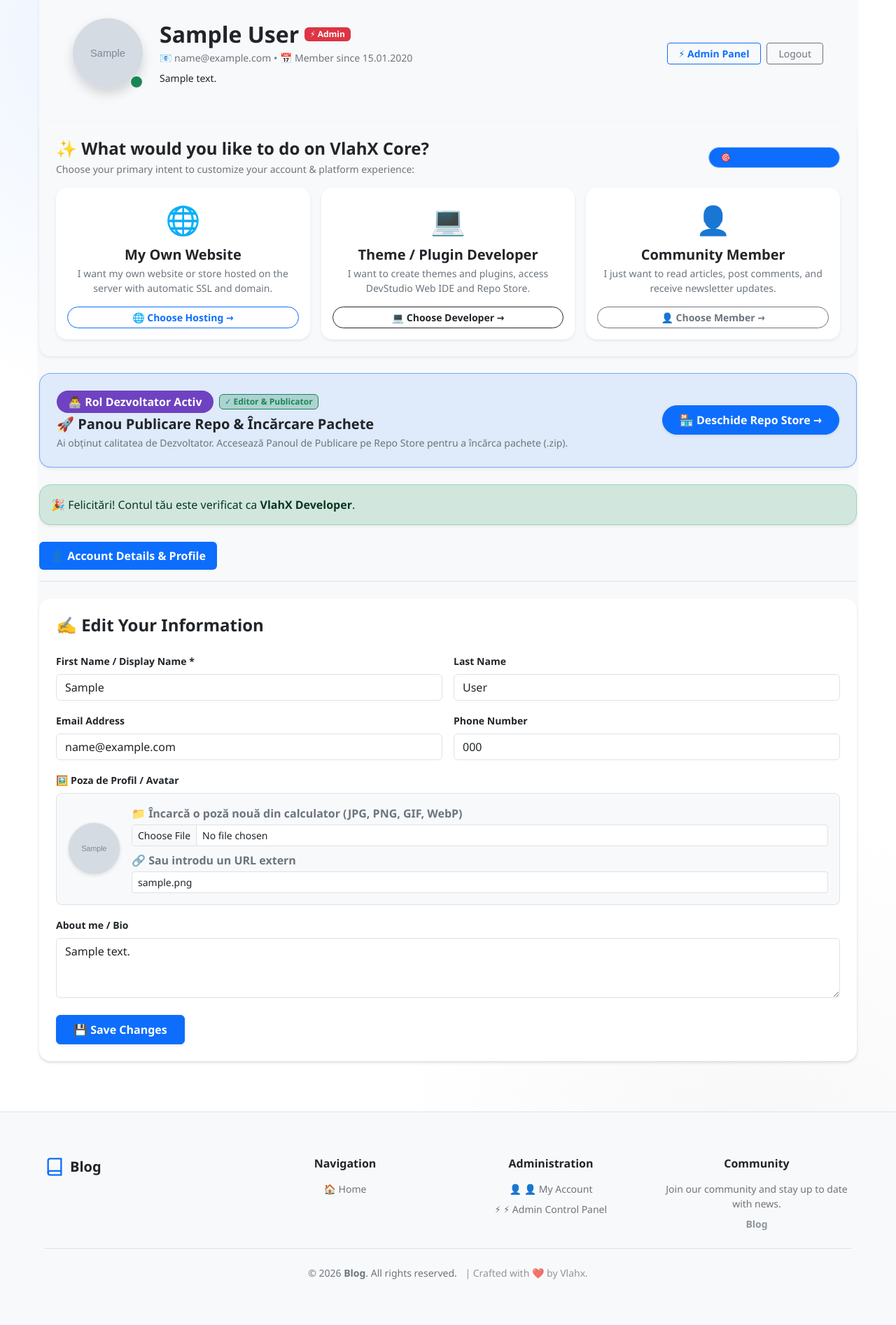
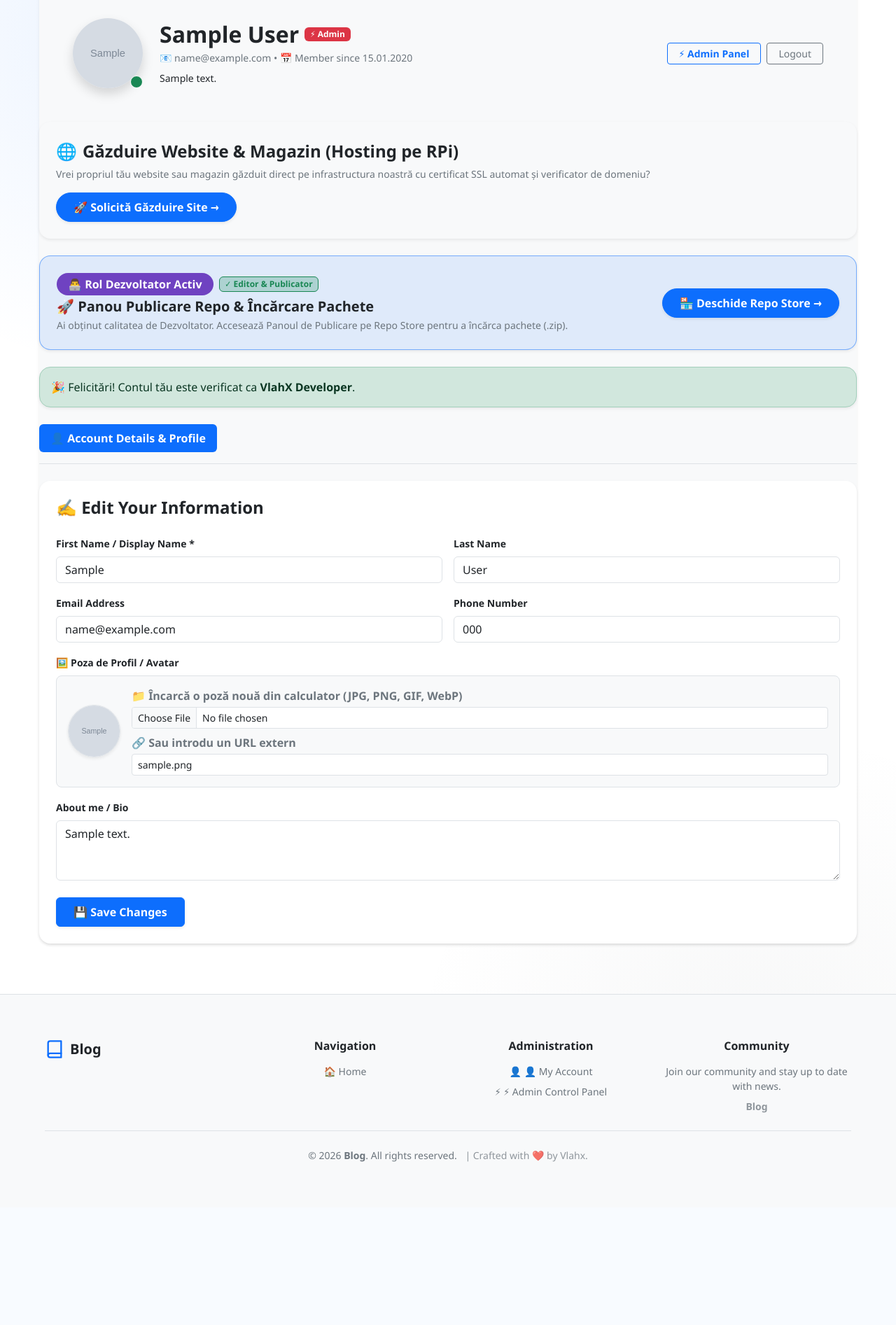
Before and after one commit to vlahx/app-blog, a FastAPI app: page /profile in a window 1280 px wide. Shown: the part 159-2052 px from the top of the page at 70% size. After the commit the page ends 1819 px from the top, so only its background shows below. Run offline with FastAPI, Linux system fonts and the light colour scheme; the visitor is signed in with stand-in values (Sample User, id 1); tables that the repository leaves empty hold one stand-in row (values such as "Sample post"); grey boxes marked "Sample" are stand-in pictures; parts of the project's set-up code (start-up, migrations or seed data) failed here and were passed over; some libraries are stand-ins or nearby versions.

Commit message:
refactor(profile): streamline layout by focusing on Hosting request banner and role requests

```diff
--- a/app/templates/user/profile.html
+++ b/app/templates/user/profile.html
@@ -59,64 +59,20 @@
   </div>
   {% endif %}
 
-  <!-- Onboarding & Intent Selection Card -->
+  <!-- Hosting Provisioning & Request Banner Card -->
   <div class="card border-0 shadow-sm rounded-4 mb-4 p-4 bg-body-tertiary border">
-    <div class="d-flex flex-wrap align-items-center justify-content-between gap-2 mb-3">
+    <div class="d-flex flex-wrap align-items-center justify-content-between gap-3">
       <div>
-        <h4 class="fw-bold mb-1 text-body">{{ t('profile.intentTitle') }}</h4>
-        <p class="text-secondary small mb-0">{{ t('profile.intentSubtitle') }}</p>
+        <div class="d-flex align-items-center gap-2 mb-1">
+          <span class="fs-4">🌐</span>
+          <h4 class="fw-bold mb-0 text-body">Găzduire Website & Magazin (Hosting pe RPi)</h4>
+        </div>
+        <p class="text-secondary small mb-0 mt-1">Vrei propriul tău website sau magazin găzduit direct pe infrastructura noastră cu certificat SSL automat și verificator de domeniu?</p>
       </div>
-      {% if user.onboarding_intent %}
-      <span class="badge bg-primary bg-opacity-20 text-primary border border-primary-subtle px-3 py-2 rounded-pill fw-semibold">
-        {{ t('profile.intentActive') }} {{ user.onboarding_intent|upper }}
-      </span>
-      {% endif %}
-    </div>
-
-    <div class="row g-3">
-      <!-- Intent 1: Hosting -->
-      <div class="col-md-4">
-        <div class="card h-100 border-0 shadow-sm rounded-4 p-3 text-center bg-body hover-shadow transition border {% if user.onboarding_intent == 'hosting' %}border-primary border-2{% endif %}">
-          <div class="fs-1 mb-2">🌐</div>
-          <h5 class="fw-bold mb-1 text-body">{{ t('profile.intentHostingTitle') }}</h5>
-          <p class="text-secondary small mb-3">{{ t('profile.intentHostingDesc') }}</p>
-          <form action="/profile/intent" method="POST" class="mt-auto">
-            <input type="hidden" name="intent" value="hosting">
-            <button type="submit" class="btn {% if user.onboarding_intent == 'hosting' %}btn-primary{% else %}btn-outline-primary{% endif %} btn-sm w-100 rounded-pill fw-semibold">
-              {% if user.onboarding_intent == 'hosting' %}✓ {{ t('profile.intentHostingTitle') }}{% else %}{{ t('profile.intentHostingBtn') }}{% endif %}
-            </button>
-          </form>
-        </div>
-      </div>
-
-      <!-- Intent 2: Developer -->
-      <div class="col-md-4">
-        <div class="card h-100 border-0 shadow-sm rounded-4 p-3 text-center bg-body hover-shadow transition border {% if user.onboarding_intent == 'developer' %}border-purple border-2{% endif %}">
-          <div class="fs-1 mb-2">💻</div>
-          <h5 class="fw-bold mb-1 text-body">{{ t('profile.intentDevTitle') }}</h5>
-          <p class="text-secondary small mb-3">{{ t('profile.intentDevDesc') }}</p>
-          <form action="/profile/intent" method="POST" class="mt-auto">
-            <input type="hidden" name="intent" value="developer">
-            <button type="submit" class="btn {% if user.onboarding_intent == 'developer' %}btn-dark{% else %}btn-outline-dark{% endif %} btn-sm w-100 rounded-pill fw-semibold">
-              {% if user.onboarding_intent == 'developer' %}✓ {{ t('profile.intentDevTitle') }}{% else %}{{ t('profile.intentDevBtn') }}{% endif %}
-            </button>
-          </form>
-        </div>
-      </div>
-
-      <!-- Intent 3: Member -->
-      <div class="col-md-4">
-        <div class="card h-100 border-0 shadow-sm rounded-4 p-3 text-center bg-body hover-shadow transition border {% if user.onboarding_intent == 'member' %}border-secondary border-2{% endif %}">
-          <div class="fs-1 mb-2">👤</div>
-          <h5 class="fw-bold mb-1 text-body">{{ t('profile.intentMemberTitle') }}</h5>
-          <p class="text-secondary small mb-3">{{ t('profile.intentMemberDesc') }}</p>
-          <form action="/profile/intent" method="POST" class="mt-auto">
-            <input type="hidden" name="intent" value="member">
-            <button type="submit" class="btn {% if user.onboarding_intent == 'member' %}btn-secondary{% else %}btn-outline-secondary{% endif %} btn-sm w-100 rounded-pill fw-semibold">
-              {% if user.onboarding_intent == 'member' %}✓ {{ t('profile.intentMemberTitle') }}{% else %}{{ t('profile.intentMemberBtn') }}{% endif %}
-            </button>
-          </form>
-        </div>
+      <div>
+        <a href="#hosting-section" class="btn btn-primary rounded-pill px-4 py-2 fw-semibold shadow-sm text-white" onclick="document.getElementById('hostingModal').style.display='block'">
+          🚀 Solicită Găzduire Site →
+        </a>
       </div>
     </div>
   </div>
```
